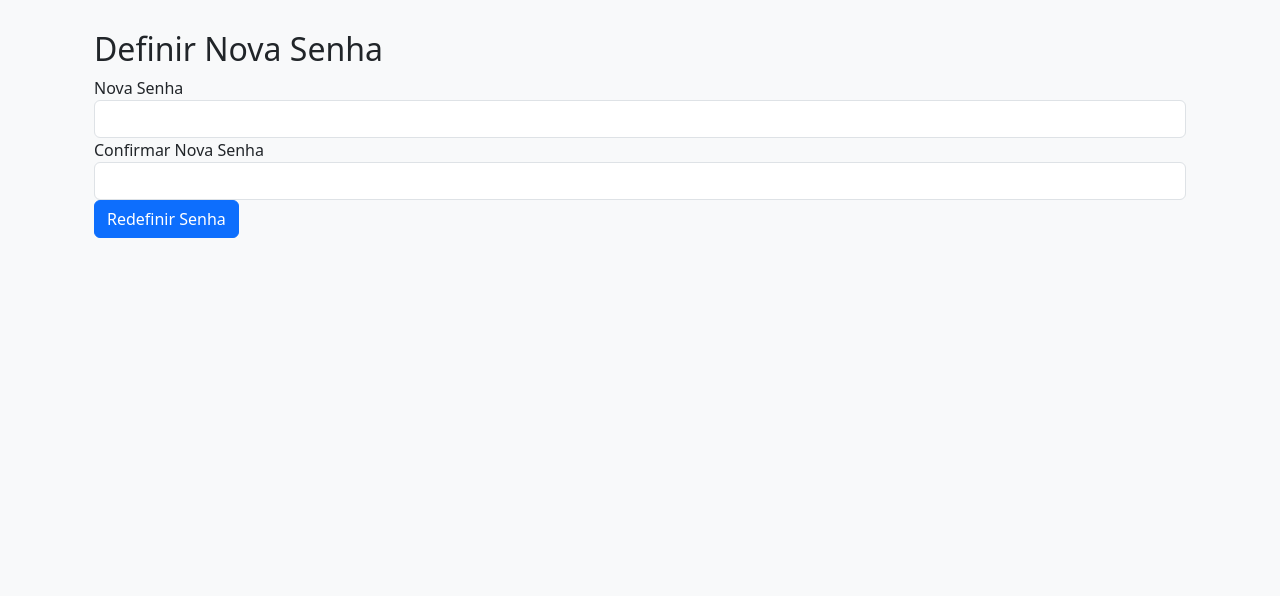
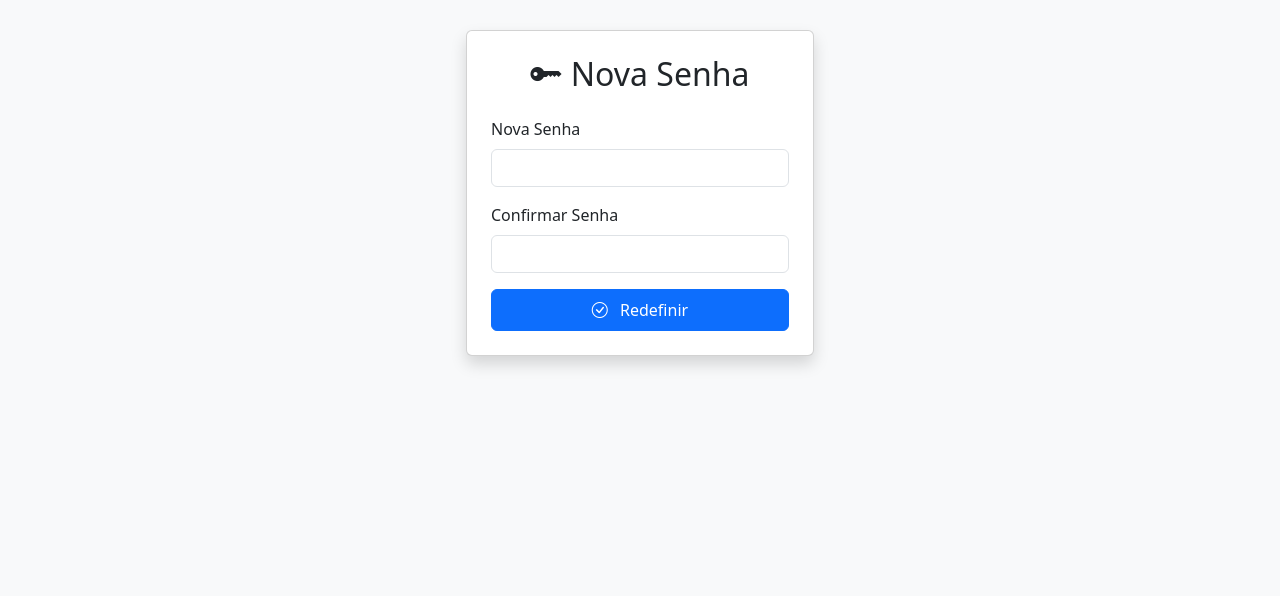
Before and after one commit to barcaro612/escola-agendamento, a Flask app: template templates/resetar_senha.html in a window 1280 px wide. Shown: the part 76-672 px from the top of the page. Run offline with Flask 3, Linux system fonts and the light colour scheme; the template is opened without the code that fills it, so the values that code supplies are empty; parts of the project's set-up code (start-up, migrations or seed data) failed here and were passed over; some libraries are stand-ins or nearby versions.

Commit message:
Update resetar_senha.html

```diff
--- a/templates/resetar_senha.html
+++ b/templates/resetar_senha.html
@@ -1,17 +1,34 @@
 {% extends "base.html" %}
 {% block content %}
-<div class="container">
-    <h2>Definir Nova Senha</h2>
-    <form method="POST">
-        <div class="form-group">
-            <label for="password">Nova Senha</label>
-            <input type="password" class="form-control" name="password" required>
+<div class="container mt-4">
+    <div class="row justify-content-center">
+        <div class="col-md-6 col-lg-4">
+            <div class="card shadow">
+                <div class="card-body p-4">
+                    <h2 class="text-center mb-4">
+                        <i class="bi bi-key-fill"></i> Nova Senha
+                    </h2>
+
+                    <form method="POST">
+                        <input type="hidden" name="csrf_token" value="{{ csrf_token() }}"/>  <!-- CSRF Token -->
+
+                        <div class="mb-3">
+                            <label for="password" class="form-label">Nova Senha</label>
+                            <input type="password" class="form-control" name="password" required>
+                        </div>
+
+                        <div class="mb-3">
+                            <label for="confirm_password" class="form-label">Confirmar Senha</label>
+                            <input type="password" class="form-control" name="confirm_password" required>
+                        </div>
+
+                        <button type="submit" class="btn btn-primary w-100 py-2">
+                            <i class="bi bi-check-circle me-2"></i> Redefinir
+                        </button>
+                    </form>
+                </div>
+            </div>
         </div>
-        <div class="form-group">
-            <label for="confirm_password">Confirmar Nova Senha</label>
-            <input type="password" class="form-control" name="confirm_password" required>
-        </div>
-        <button type="submit" class="btn btn-primary">Redefinir Senha</button>
-    </form>
+    </div>
 </div>
 {% endblock %}
```
